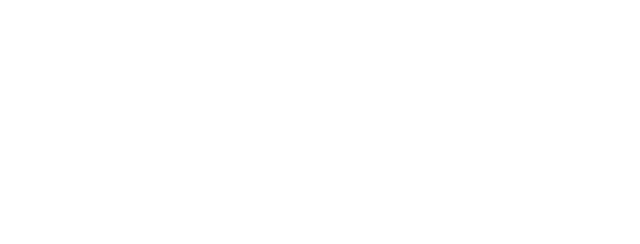
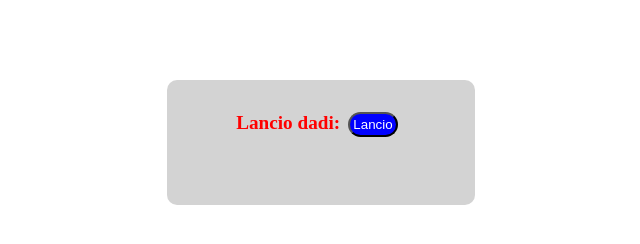
Before and after one commit to AlexanderDerevliov/js-mail-dadi, a plain HTML site: page dadi/index.html in a window 1280 px wide. Shown: the whole page, without its empty margins (191-831 px from the left). Drawn offline with Linux system fonts and the light colour scheme.

Commit message:
improved exercise DADI

```diff
--- /dev/null
+++ b/dadi/css/style.css
@@ -0,0 +1,42 @@
+* {
+    margin: 0;
+    padding: 0;
+    box-sizing: border-box;
+}
+
+
+.wrapper {
+    width: 80%;
+    display: flex;
+    justify-content: center;
+    align-items: center;
+    margin-top: 5rem;
+}
+
+.btn {
+    margin: 2rem 0;
+    font-size: 1.2rem;
+    color: red;
+    font-weight: bold;
+}
+.ms_btn {
+    color: white;
+    background-color: blue;
+    padding: .2rem;
+    border-radius: 1rem;
+    margin: 0 .5rem;
+}
+
+.card-game {
+    width: 30%;
+    background-color: lightgray;
+    border-radius: 10px;
+    text-align: center;
+
+}
+
+#vinto {
+    font-size: 1.4rem;
+    color: red;
+    font-weight: bold;
+}
--- a/dadi/index.html
+++ b/dadi/index.html
@@ -1,13 +1,47 @@
 <!DOCTYPE html>
 <html lang="en">
+
 <head>
     <meta charset="UTF-8">
     <meta name="viewport" content="width=device-width, initial-scale=1.0">
     <title>Document</title>
+    <link rel="stylesheet" href="css/style.css">
 </head>
+
 <body>
+
+
+    <div class="wrapper">
+
+        <div class="card-game">
+
+            <div class="btn">
+                <p>Lancio dadi:<input class="ms_btn" type="button" onclick="lancio()" value="Lancio"></p>
+            </div>
+
+
+            <p onload="lancio_pc()"><span class="" id="numero_pc1" onload="lancio_pc()"></span>
+                <span class="" id="numero_pc2"></span>
+                <span class="" id="totale_pc"></span>
+            </p>
+
+            <p><img src="" id="image_pc1"><img src="" id="image_pc2"></p>
+
+            <p><span class="" id="numero_1"></span> <span class="" id="numero_2"></span> <span class=""
+                    id="totale1"></span>
+            </p>
+
+            <p><img src="" id="image_1"><img src="" id="image_2"></p>
+
+            <p id="vinto"></p>
+
+        </div>
+
+    </div>
+
 
 
     <script src="js.dadi/script.js"></script>
 </body>
+
 </html>
--- a/dadi/js.dadi/script.js
+++ b/dadi/js.dadi/script.js
@@ -1,19 +1,27 @@
+function lancio() {
+    const num_pc1=Math.round(Math.random()*5+1);
+    const num_pc2=Math.round(Math.random()*5+1);
 
-console .log (`Gioco dei dadi`)
+    document.getElementById("numero_pc1").innerHTML ="Lancio computer " + num_pc1 + ", ";
+    document.getElementById("numero_pc2").innerHTML =num_pc2;
+    document.getElementById("image_pc1").src=num_pc1+"pc.png";
+    document.getElementById("image_pc2").src=num_pc2+"pc.png";
+    const totale_pc=num_pc1+num_pc2;
+    document.getElementById("totale_pc").innerHTML =" , con un totale di " + totale_pc + " punti";
 
 
-const player = Math.floor(Math.random() * 6) + 1;
-console.log(player);
+    const num_1=Math.round(Math.random()*5+1);
+    const num_2=Math.round(Math.random()*5+1);
 
-const computer = Math.floor(Math.random() * 6) + 1;
-console.log(computer);
+    document.getElementById("numero_1").innerHTML ="Tu hai ottenuto " + num_1 + ", ";
+    document.getElementById("numero_2").innerHTML =num_2;
+    document.getElementById("image_1").src=num_1+".png";
+    document.getElementById("image_2").src=num_2+".png";
+    const totale1=num_1+num_2;
+    document.getElementById("totale1").innerHTML =" e hai totalizzato " + totale1 + " punti";
 
-let result = 'PAREGGIO';
-
-if (player > computer){
-    result = 'HAI VINTO'
-}
-else if(player < computer){
-    result= 'HAI PERSO'
-}
-console.log(result);
+  if(totale1 > totale_pc)
+      document.getElementById("vinto").innerHTML = "HAI VINTO";
+  else
+      document.getElementById("vinto").innerHTML = "HAI PERSO";
+  }
```
Also changed, not shown: mail/index.html (+8 -0 lines), dadi/1.png (added), dadi/1pc.png (added), dadi/2.png (added), dadi/2pc.png (added), dadi/3.png (added), dadi/3pc.png (added), dadi/4.png (added), dadi/4pc.png (added), dadi/5.png (added), dadi/5pc.png (added), dadi/6.png (added), dadi/6pc.png (added), dadi/js/script.js (deleted).
